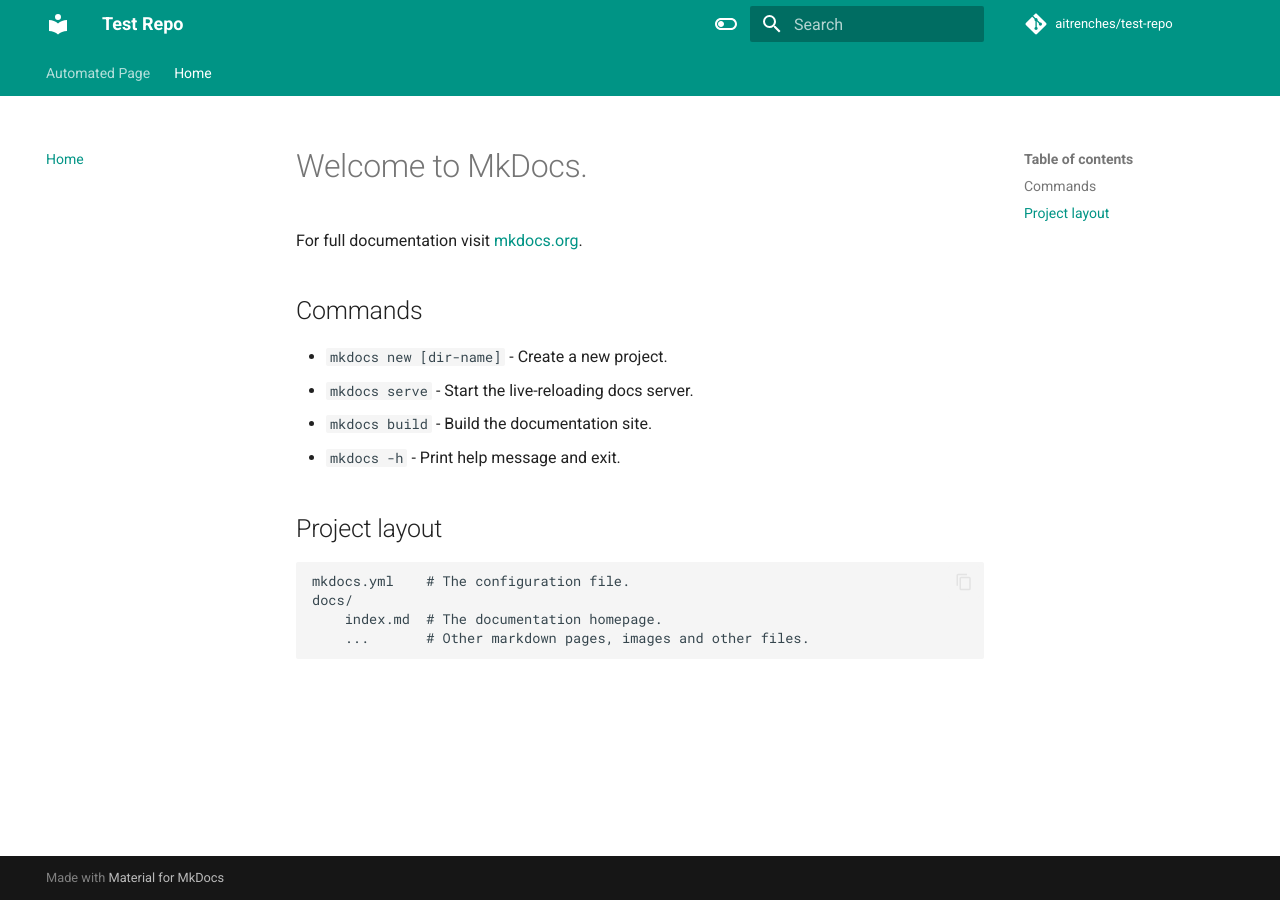
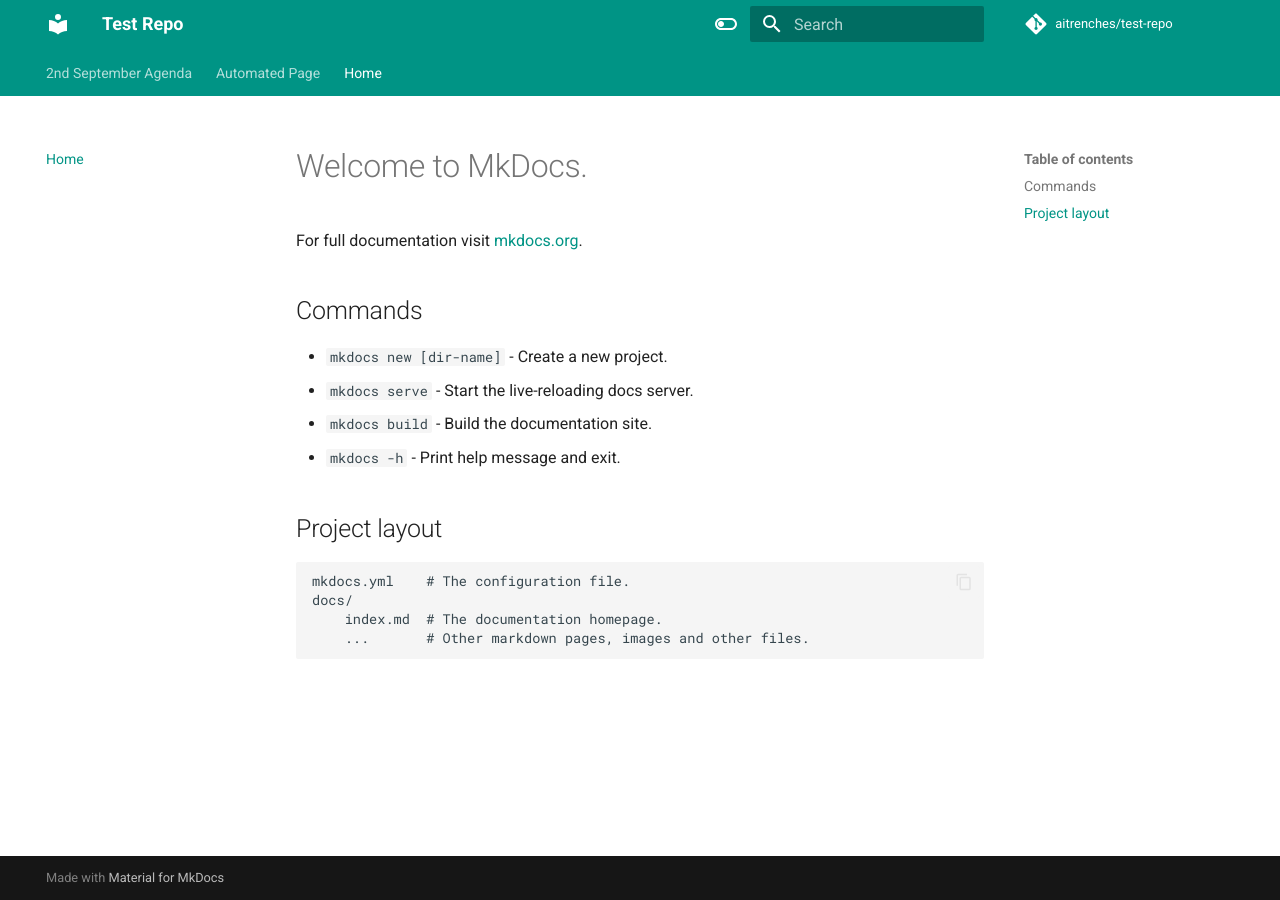
Before and after one commit to aitrenches/test-repo, an MkDocs documentation site: the page built from docs/index.md, in a window 1280 px wide. Built offline with MkDocs 1.6.1 and Material for MkDocs 9.7.7, drawn with Linux system fonts in a browser that asks for light colours; comment, search, counter and statistics services are not loaded.

Commit message:
Update navigation: add 2nd September Agenda

```diff
--- a/mkdocs.yml
+++ b/mkdocs.yml
@@ -51,5 +51,6 @@ markdown_extensions:
       emoji_generator: !!python/name:materialx.emoji.to_svg
 
 nav:
+  - 2nd September Agenda: 2nd-september-agenda.md
   - Automated Page: auto_page.md
   - Home: index.md
```
